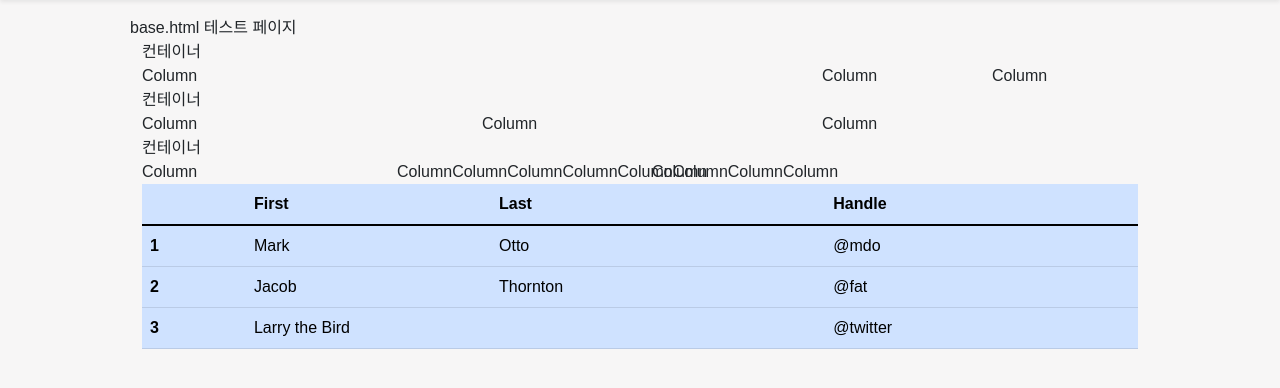
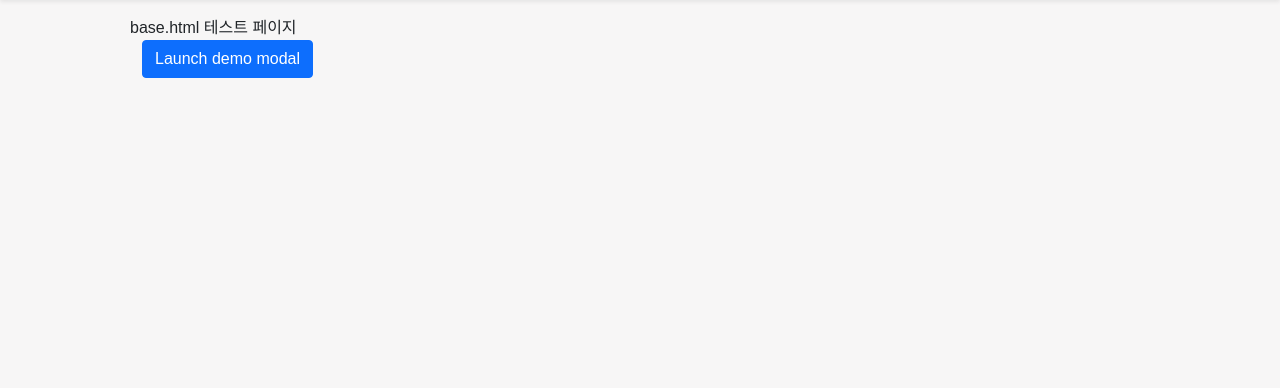
Before and after one commit to chakunyoung/mjuclub, a Django app: template app_main/templates/maintest.html in a window 1280 px wide. Shown: the part 58-446 px from the top of the page. Run offline with Django 3.2, Linux system fonts and the light colour scheme; the template is opened without the code that fills it, so the values that code supplies are empty.

Commit message:
유형 중복 테스트/

```diff
--- a/app_main/templates/maintest.html
+++ b/app_main/templates/maintest.html
@@ -4,79 +4,31 @@
 
     base.html 테스트 페이지
     <div class="container">
-        컨테이너
-        <div class="row">
-            <div class="col-8">
-                Column
-            </div>
-            <div class="col-2">
-                Column
-            </div>
-            <div class="col-2">
-                Column
+
+        <button type="button" class="btn btn-primary" data-bs-toggle="modal" data-bs-target="#exampleModal">
+            Launch demo modal
+        </button>
+
+        <!-- Modal -->
+        <div class="modal fade" id="exampleModal" tabindex="-1" aria-labelledby="exampleModalLabel" aria-hidden="true">
+            <div class="modal-dialog">
+                <div class="modal-content">
+                    <div class="modal-header">
+                        <h5 class="modal-title" id="exampleModalLabel">Modal title</h5>
+                        <button type="button" class="btn-close" data-bs-dismiss="modal" aria-label="Close"></button>
+                    </div>
+                    <div class="modal-body">
+                        ...
+                    </div>
+                    <div class="modal-footer">
+                        <button type="button" class="btn btn-secondary" data-bs-dismiss="modal">Close</button>
+                        <button type="button" class="btn btn-primary">Save changes</button>
+                    </div>
+                </div>
             </div>
         </div>
-    </div>
-    <div class="container">
-        컨테이너
-        <div class="row">
-            <div class="col-4">
-                Column
-            </div>
-            <div class="col-4">
-                Column
-            </div>
-            <div class="col-4">
-                Column
-            </div>
-        </div>
-    </div>
-    <div class="container">
-        컨테이너
-        <div class="row">
-            <div class="col-3">
-                Column
-            </div>
-            <div class="col-3 ">
-                ColumnColumnColumnColumnColumnColumnColumnColumn
-            </div>
-            <div class="col-6">
-                Column
-            </div>
-        </div>
-    </div>
-    <div class="container">
 
-        <table class="table table-primary table-hover">
-            <thead>
-            <tr>
-                <th scope="col"> </th>
-                <th scope="col">First</th>
-                <th scope="col">Last</th>
-                <th scope="col">Handle</th>
-            </tr>
-            </thead>
-            <tbody>
-            <tr>
-                <th scope="row">1</th>
-                <td>Mark</td>
-                <td>Otto</td>
-                <td>@mdo</td>
-            </tr>
-            <tr>
-                <th scope="row">2</th>
-                <td>Jacob</td>
-                <td>Thornton</td>
-                <td>@fat</td>
-            </tr>
-            <tr>
-                <th scope="row">3</th>
-                <td colspan="2">Larry the Bird</td>
-                <td>@twitter</td>
-            </tr>
-            </tbody>
-        </table>
+
     </div>
 
-
 {% endblock %}
--- a/app_match/views.py
+++ b/app_match/views.py
@@ -41,7 +41,7 @@ def match_result(req):
     model = tf.keras.models.load_model('app_match/modeldata/pers_model.h5')
     model.load_weights('app_match/modeldata/pers_weight.h5')
 
-    # 모델 predict
+    # 모델 predictss
     model_pred = model.predict(df)
     model_pred_label = tf.keras.backend.eval(tf.argmax(model_pred, axis=1))
     predict_result = model_pred_label[0]  # 모델결과 label
```
Also changed, not shown: app_club/templates/club_signup.html (+2 -5 lines), media/images/club/basClub.jpg (added).
